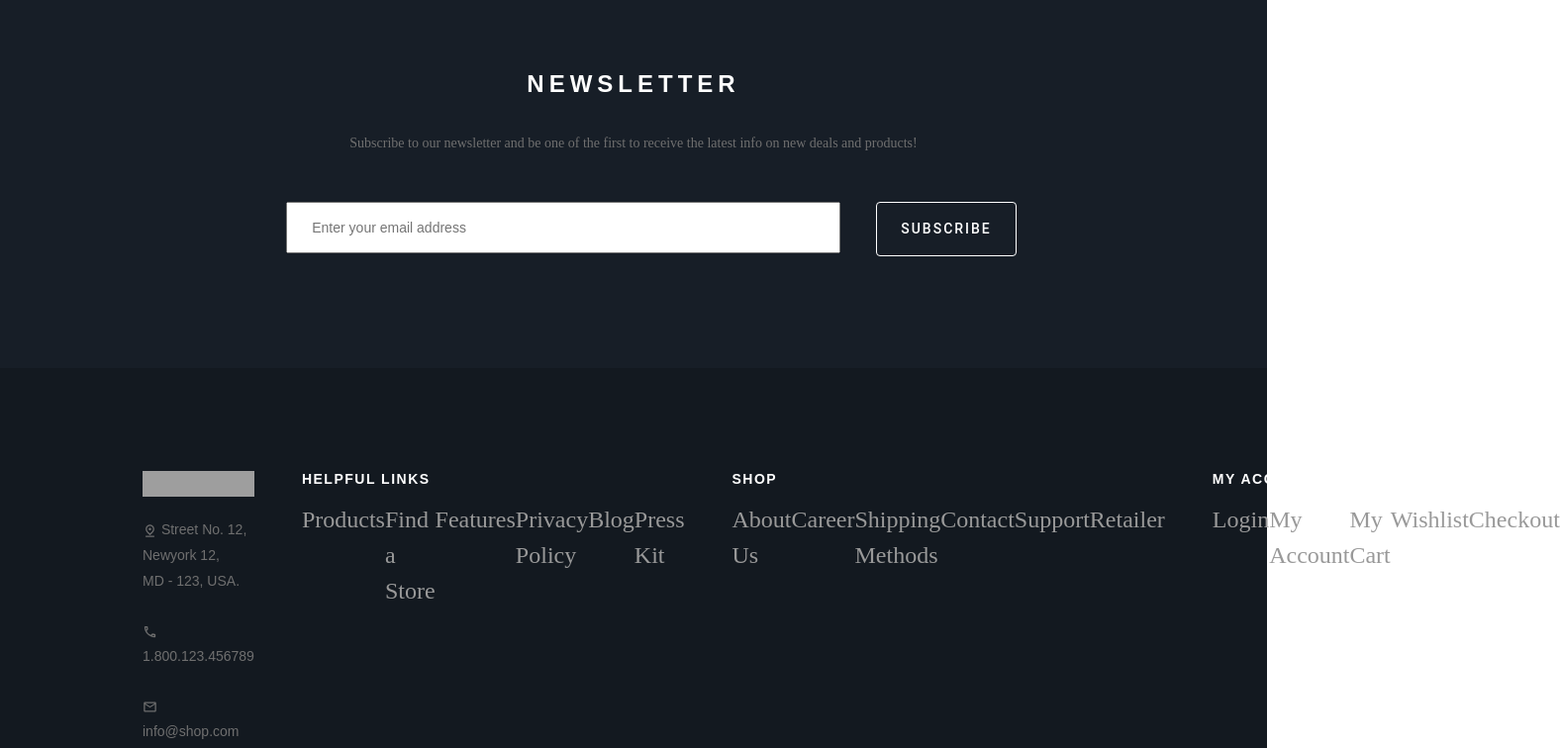
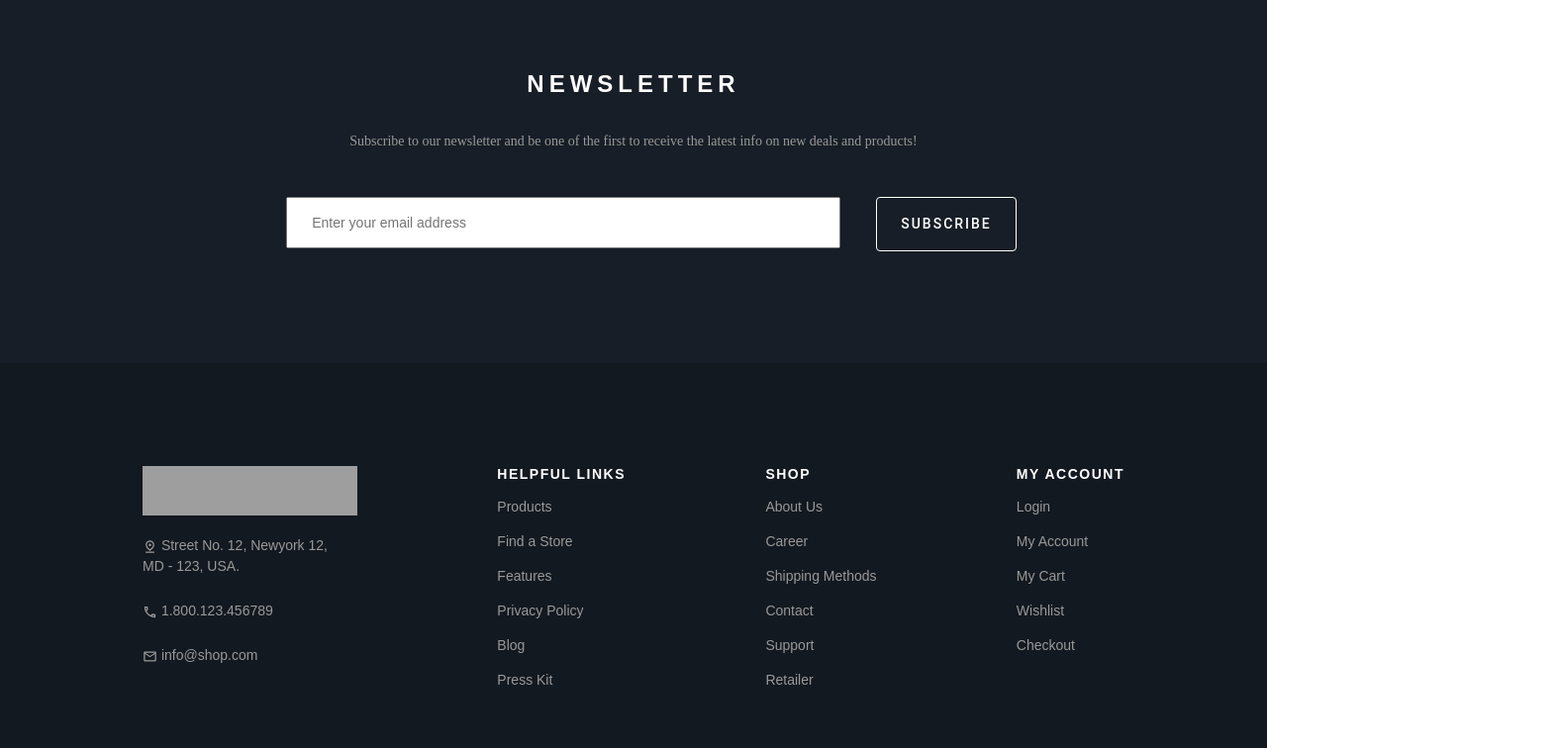
Before and after one commit to YagneshP/riipen_project, a Next.js app: page /cart in a window 1280 px wide. Shown: the part 1480-2236 px from the top of the page at 99% size, 1576 px wide, since content can reach past the window. Built offline with nearby package versions, Linux system fonts and the light colour scheme; no server answers; grey boxes are pictures that could not be loaded.

Commit message:
Fix styling overriding layout header and footer links
global ul, li, and p tags were selected

```diff
--- a/styles/Cart/Cart.scss
+++ b/styles/Cart/Cart.scss
@@ -33,13 +33,7 @@
 	position: relative;
 	z-index: 1;
 }
-p {
-	font-weight: 400;
-	color: #6f6f6f;
-	line-height: 26px;
-	text-rendering: optimizeLegibility;
-}
-ul {
+.cart-details {
   display: table-row;
   padding-inline-start: 0;
   li {
@@ -47,6 +41,13 @@ ul {
     list-style: none;
     font-family:$body-font;
     font-size: $m-size;
+  }
+
+  p {
+    font-weight: 400;
+    color: #6f6f6f;
+    line-height: 26px;
+    text-rendering: optimizeLegibility;
   }
 }
 .main {
```
